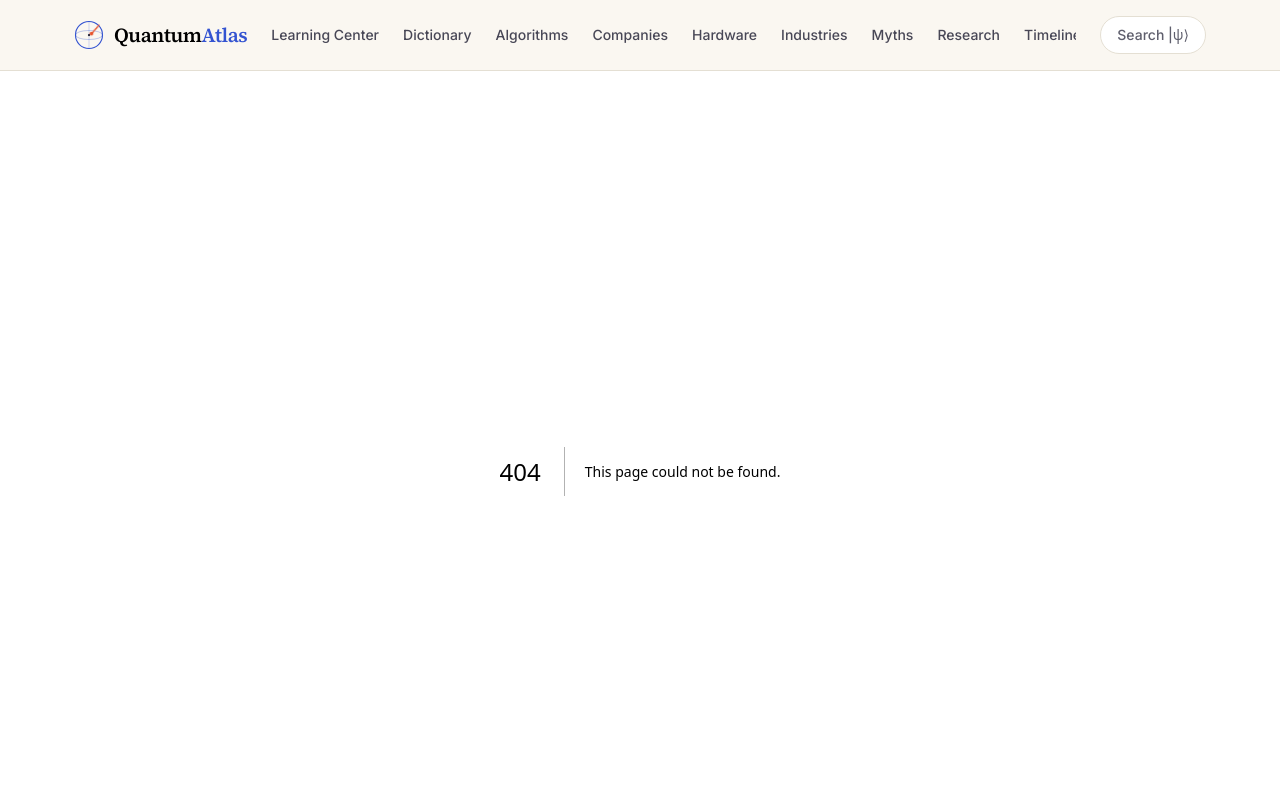
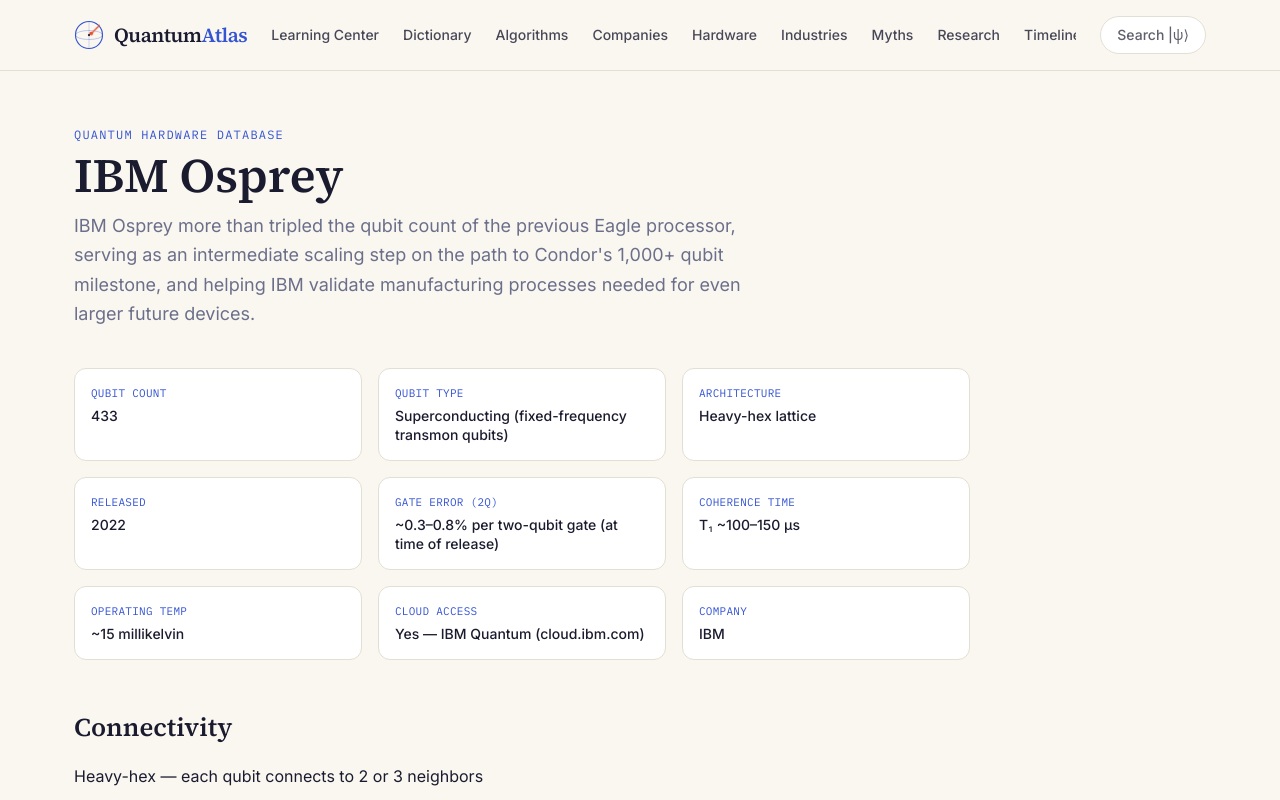
Before and after one commit to goalandpriority-ui/quantum-atlas, a Next.js app: page /hardware/ibm-osprey in a window 1280 px wide. Before the commit this address had no page. Shown: the top 800 px of the page. Built offline with nearby package versions, Linux system fonts and the light colour scheme.

Commit message:
Add IBM Osprey hardware page component

```diff
--- /dev/null
+++ b/app/hardware/ibm-osprey/page.tsx
@@ -0,0 +1,9 @@
+import HardwarePage from "@/components/HardwarePage";
+import { getProcessorBySlug } from "@/lib/content/hardware";
+import { notFound } from "next/navigation";
+
+export default function Page() {
+  const processor = getProcessorBySlug("ibm-osprey");
+  if (!processor) return notFound();
+  return <HardwarePage processor={processor} />;
+}
```
